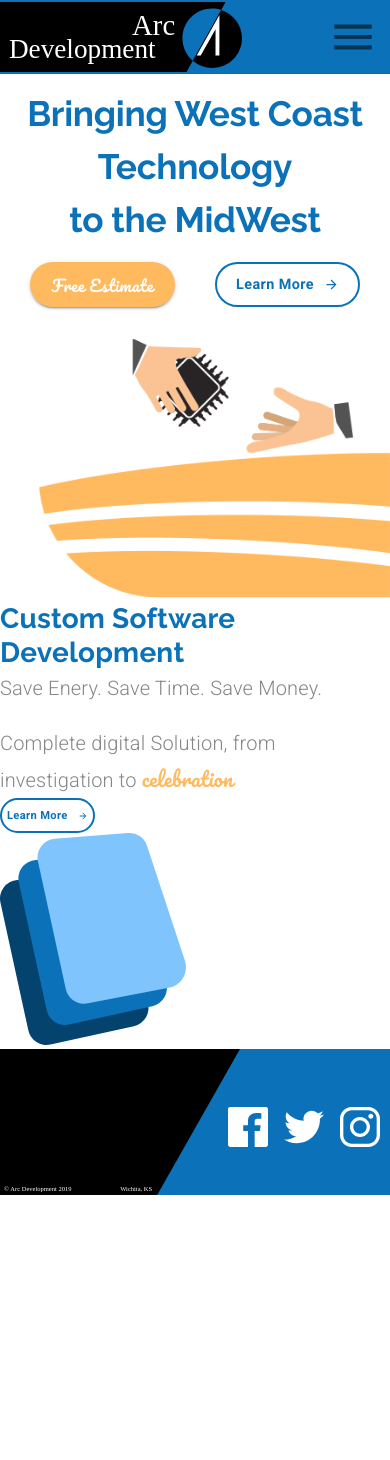
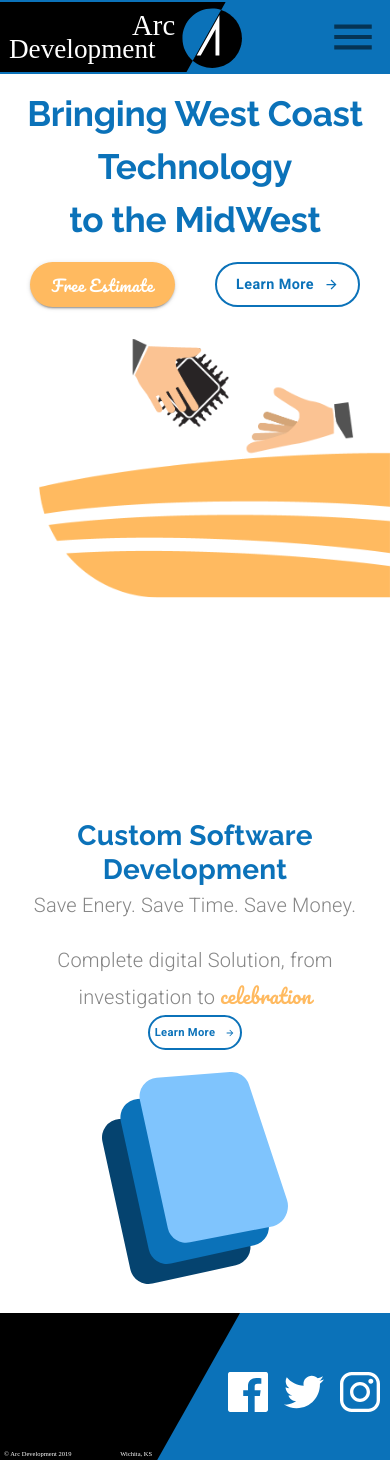
Before and after one commit to DaniyalManzoor/material-ui_practices, a React (Create React App) app: page / in a window 390 px wide. Before the commit the page ends 1195 px from the top, so only its background shows below. Built offline with nearby package versions, Linux system fonts and the light colour scheme.

Commit message:
custom software dev section make responsive

```diff
--- a/src/components/landingPage.js
+++ b/src/components/landingPage.js
@@ -7,6 +7,7 @@
 import Grid from "@material-ui/core/Grid";
 import Button from "@material-ui/core/Button";
 import Typography from "@material-ui/core/Typography";
+import useMediaQuery from "@material-ui/core/useMediaQuery";
 
 import animationData from "../animations/landinganimation/data.js";
 import customSoftwareIcon from "../assets/Custom Software Icon.svg";
@@ -64,15 +65,31 @@
     fontSize: "0.7rem",
     height: 35,
     padding: 5,
+    [theme.breakpoints.down("sm")]: {
+      marginBottom: "2em",
+    },
   },
   subtitle: {
     marginBottom: "1em",
+  },
+  csIcon: {
+    marginLeft: "2em",
+    [theme.breakpoints.down("xs")]: {
+      marginLeft: 0,
+    },
+  },
+  serviceContainer: {
+    marginTop: "12em",
+    [theme.breakpoints.down("sm")]: {
+      padding: 25,
+    },
   },
 }));
 
 const LandingPage = () => {
   const classes = useStyles();
   const theme = useTheme();
+  const matchesSM = useMediaQuery(theme.breakpoints.down("sm"));
 
   const defaultOption = {
     loop: true,
@@ -122,8 +139,19 @@
       </Grid>
       <Grid item>
         {/* ------- Services -------- */}
-        <Grid container direction="row">
-          <Grid item>
+        <Grid
+          container
+          direction="row"
+          justify={matchesSM ? "center" : undefined}
+          className={classes.serviceContainer}
+        >
+          <Grid
+            item
+            style={{
+              marginLeft: matchesSM ? 0 : "5em",
+              textAlign: matchesSM ? "center" : "left",
+            }}
+          >
             <Typography variant="h4">Custom Software Development</Typography>
             <Typography variant="subtitle1" className={classes.subtitle}>
               Save Enery. Save Time. Save Money.
@@ -142,7 +170,11 @@
             </Button>
           </Grid>
           <Grid item>
-            <img src={customSoftwareIcon} alt="Customer Software Icon" />
+            <img
+              className={classes.csIcon}
+              src={customSoftwareIcon}
+              alt="Customer Software Icon"
+            />
           </Grid>
         </Grid>
       </Grid>
```
